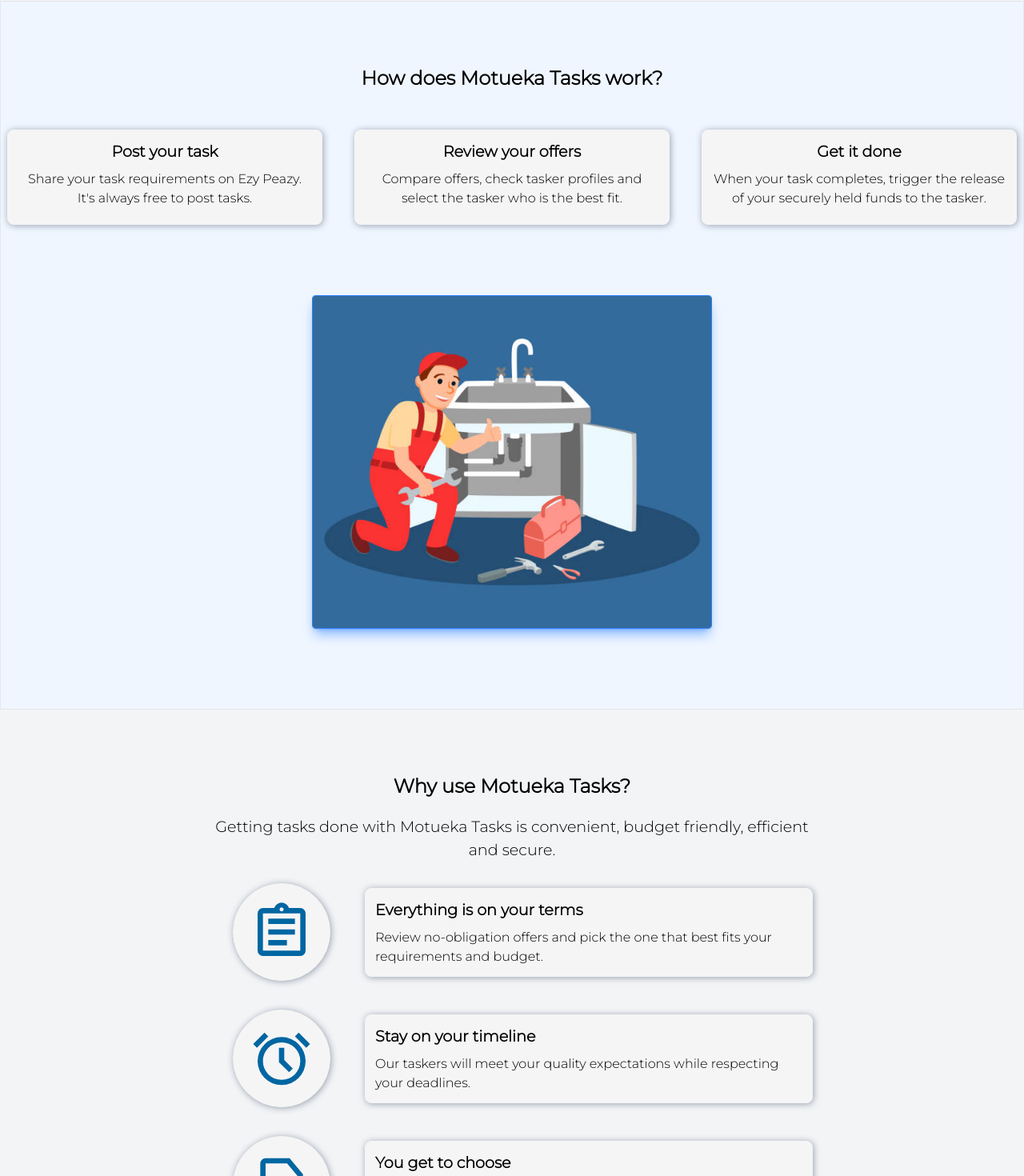
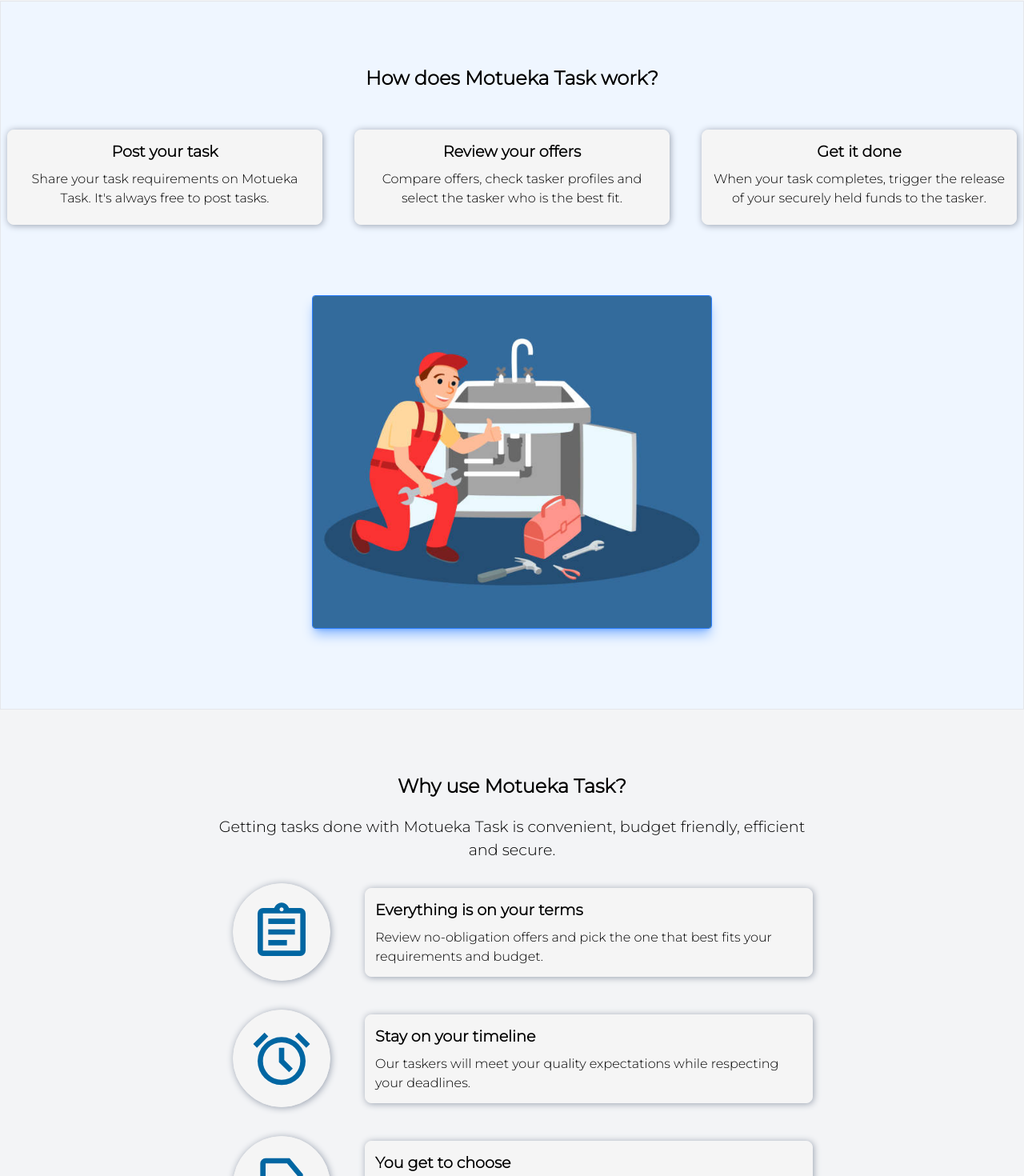
Before and after one commit to goodeyesniper/Motueka-Task-Reactjs-Code, a React (Vite) app: page / in a window 1280 px wide. Shown: the part 1273-2743 px from the top of the page at 80% size. Built offline with nearby package versions, Linux system fonts and the light colour scheme.

Commit message:
Motueka Tasks to Motueka Task

```diff
--- a/index.html
+++ b/index.html
@@ -9,7 +9,7 @@
     <link rel="preconnect" href="https://fonts.gstatic.com" crossorigin>
     <link href="https://fonts.googleapis.com/css2?family=Montserrat:ital,wght@0,300;1,300&display=swap" rel="stylesheet">
 
-    <title>Motueka Tasks</title>
+    <title>Motueka Task</title>
   </head>
   <body>
     <div id="root"></div>
--- a/src/components/Footer.jsx
+++ b/src/components/Footer.jsx
@@ -8,7 +8,7 @@
                 <div className="container max-w-5xl px-2 mt-10 pb-15">
                     <div className="grid grid-cols-1 sm:grid-cols-3 gap-10 items-start sm:items-start place-items-start sm:place-items-center pl-10">
                         <div className="flex flex-col">
-                            <h1 className='text-[1.2rem] font-bold pb-2'>Motueka Tasks</h1>
+                            <h1 className='text-[1.2rem] font-bold pb-2'>Motueka Task</h1>
                             <p><Link to="#">About Us</Link></p>
                             <p><Link to="#">Contact Us</Link></p>
                             <p><Link to="#">Privacy Policy</Link></p>
--- a/src/components/Home.jsx
+++ b/src/components/Home.jsx
@@ -124,11 +124,11 @@
 
             <div className="container-fluid flex justify-center mt-10 py-10 bg-color-container">
                 <div className="container max-w-7xl px-2 place-items-center mt-10 pb-15">
-                    <h1 className='text-2xl font-bold text-center pb-10'>How does Motueka Tasks work?</h1>
+                    <h1 className='text-2xl font-bold text-center pb-10'>How does Motueka Task work?</h1>
                     <div className="grid grid-cols-1 sm:grid-cols-3 gap-10 mb-5 py-2 place-items-center">
                         <div className="flex flex-col items-center justify-center rounded-[8px] p-3 bg-card-color bg-card-border">
                             <h1 className='text-[1.2rem] text-center font-bold'>Post your task</h1>
-                            <p className='py-2 text-center'>Share your task requirements on Ezy Peazy. It's always free to post tasks.</p>
+                            <p className='py-2 text-center'>Share your task requirements on Motueka Task. It's always free to post tasks.</p>
                         </div>
                         <div className="flex flex-col items-center justify-center rounded-[8px] p-3 bg-card-color bg-card-border">
                             <h1 className='text-[1.2rem] text-center font-bold'>Review your offers</h1>
@@ -146,8 +146,8 @@
             </div>
             <div className="container-fluid flex justify-center py-10">
                 <div className="container max-w-3xl px-2 place-items-center">
-                    <h1 className='text-2xl font-bold text-center pt-10 pb-5'>Why use Motueka Tasks?</h1>
-                    <h1 className='text-[1.2rem] text-center pb-5'>Getting tasks done with Motueka Tasks is convenient, budget friendly, efficient and secure.</h1>
+                    <h1 className='text-2xl font-bold text-center pt-10 pb-5'>Why use Motueka Task?</h1>
+                    <h1 className='text-[1.2rem] text-center pb-5'>Getting tasks done with Motueka Task is convenient, budget friendly, efficient and secure.</h1>
                     <div className="grid grid-cols-1 sm:grid-cols-4 gap-y-4 gap-x-0 sm:gap-x-4 mb-5 py-2 place-items-center">
                         <div className="flex flex-col rounded-full p-5 bg-card-color-2 bg-card-border">
                             <svg xmlns="http://www.w3.org/2000/svg" height="80px" viewBox="0 -960 960 960" width=" 80px" fill="#0066A2"><path d="M200-120q-33 0-56.5-23.5T120-200v-560q0-33 23.5-56.5T200-840h168q13-36 43.5-58t68.5-22q38 0 68.5 22t43.5 58h168q33 0 56.5 23.5T840-760v560q0 33-23.5 56.5T760-120H200Zm0-80h560v-560H200v560Zm80-80h280v-80H280v80Zm0-160h400v-80H280v80Zm0-160h400v-80H280v80Zm200-190q13 0 21.5-8.5T510-820q0-13-8.5-21.5T480-850q-13 0-21.5 8.5T450-820q0 13 8.5 21.5T480-790ZM200-200v-560 560Z"/></svg>
@@ -172,7 +172,7 @@
                         </div>
                         <div className="col-span-3 flex flex-col rounded-[8px] p-3 bg-card-color-2 bg-card-border justify-center items-center sm:items-start text-center sm:text-start">
                             <h1 className='text-[1.2rem] font-bold pb-2'>You get to choose</h1>
-                            <p>Motueka Tasks gives you the freedom to select the tasker who is the best fit for your task.</p>
+                            <p>Motueka Task gives you the freedom to select the tasker who is the best fit for your task.</p>
                         </div>
                     </div>
                 </div>
--- a/src/components/Navbar.jsx
+++ b/src/components/Navbar.jsx
@@ -97,7 +97,7 @@
                         {/* Navigation Big Screen */}
                         <ul className='navbar-ul ul-style flex'>
                             {/* Always show */}
-                            <li className='navbar-li'><Link to='/' className='navbar-links'>Motueka Tasks</Link></li>
+                            <li className='navbar-li'><Link to='/' className='navbar-links'>Motueka Task</Link></li>
 
                             {/* Show when logged in */}
                             {isAuthenticated && (
```
